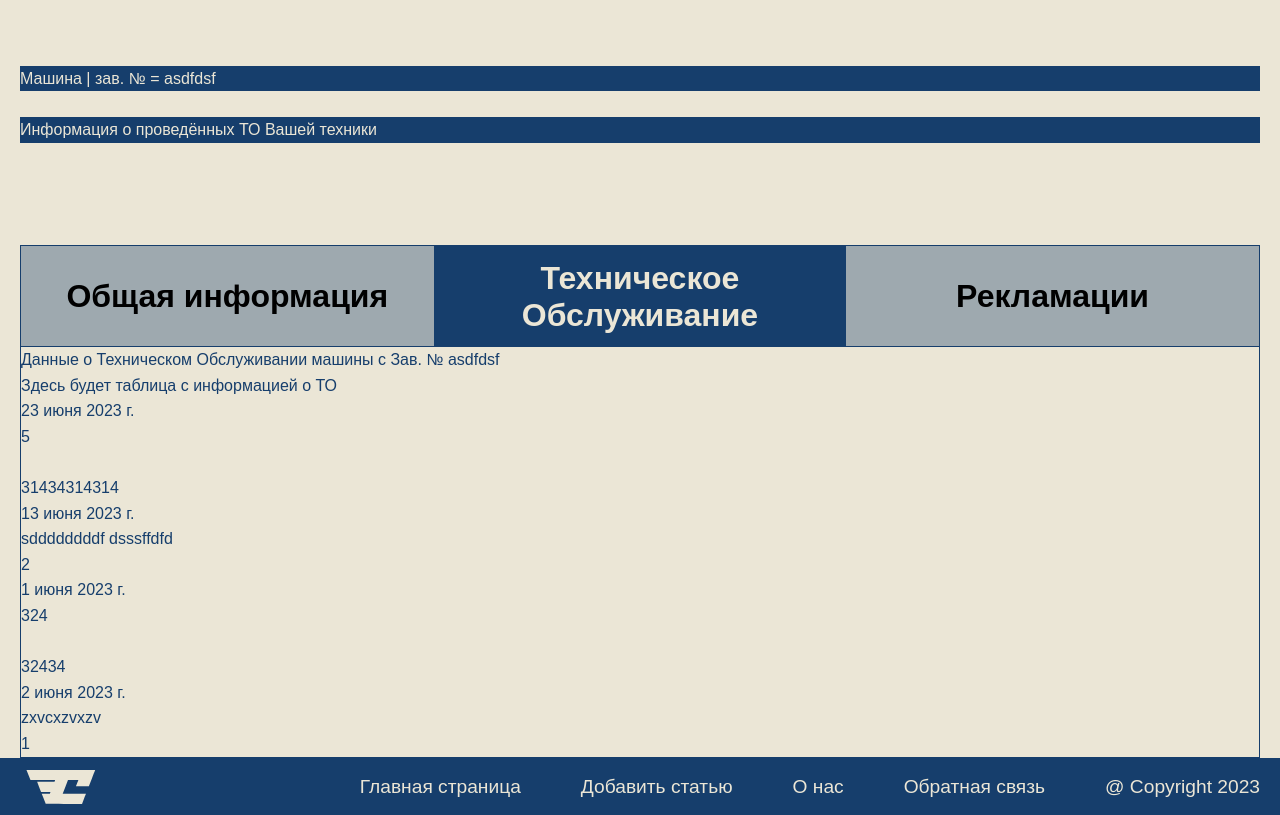
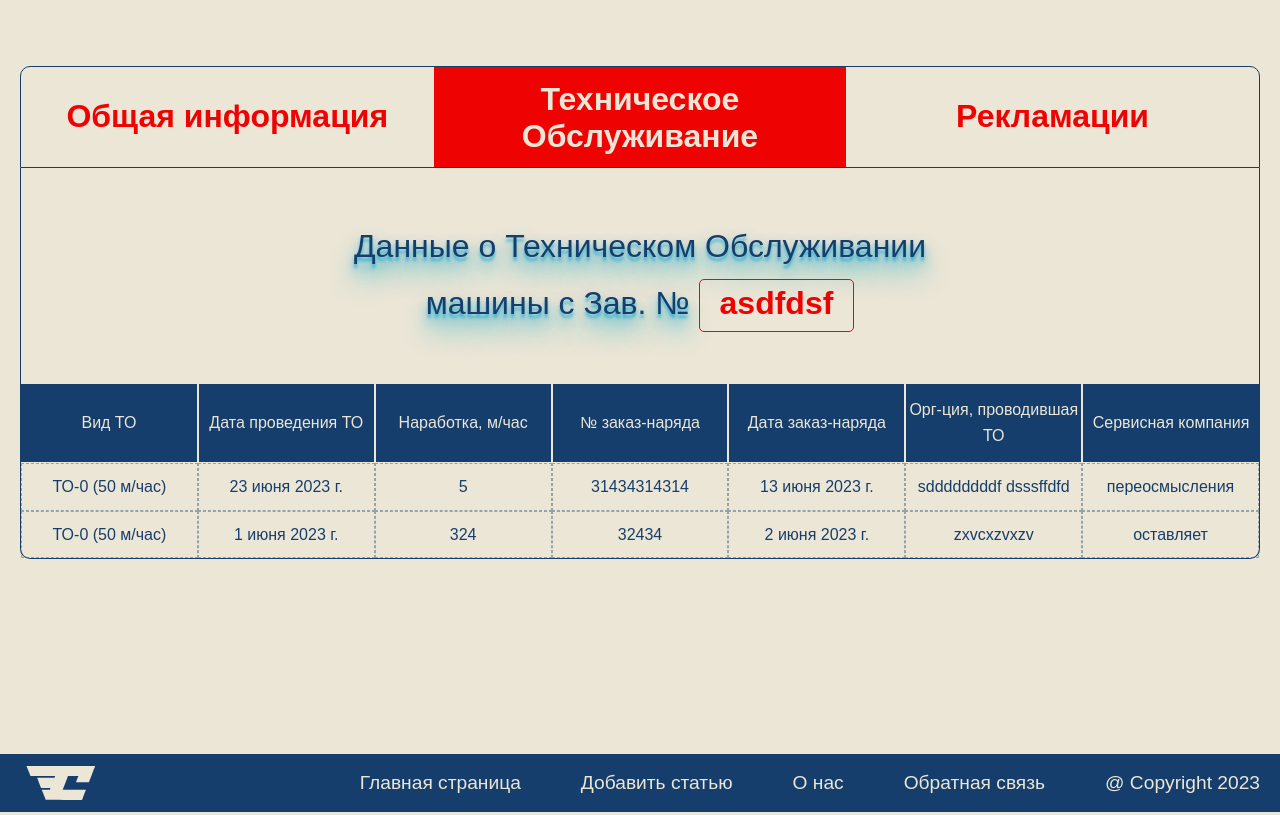
Before and after one commit to Gaidysheff/SILANT, a Django app: page /machine/2/ in a window 1280 px wide, after a click on "Техническое Обслуживание". Shown: the part 90-905 px from the top of the page. Run offline with Django 4.2, Linux system fonts and the light colour scheme; data comes from the database, SQL or seed files in the repository; some web fonts are replaced.

Commit message:
Tab#2 is drafted

```diff
--- a/silant/crm_app/static/crm_app/css/styles.css
+++ b/silant/crm_app/static/crm_app/css/styles.css
@@ -493,8 +493,10 @@ iframe {
 .tab {
   overflow: hidden;
   border: 1px solid #163e6c;
-  background-color: rgba(22, 61, 106, 0.2);
+  /* background-color: rgba(22, 61, 106, 0.2); */
   width: 100%;
+  border-top-right-radius: 10px;
+  border-top-left-radius: 10px;
 }
 
 .tab button {
@@ -508,16 +510,19 @@ iframe {
   outline: none;
   cursor: pointer;
   padding: 14px 16px;
+  color: #ee0202;
   transition: 0.3s;
 }
 
 .tab button:hover {
-  background-color: #163e6c;
+  /* background-color: #163e6c; */
+  background-color: #ee0202;
   color: #ebe6d6;
 }
 
 .tab button.active {
-  background-color: #163e6c;
+  /* background-color: #163e6c; */
+  background-color: #ee0202;
   color: #ebe6d6;
 }
 
@@ -525,17 +530,59 @@ iframe {
   display: none;
   /* padding: 10px 0; */
   border: 1px solid #163e6c;
+  border-bottom-right-radius: 10px;
+  border-bottom-left-radius: 10px;
   border-top: none;
+  margin-bottom: 50px;
 }
 /* _____________ Table in the Tabs Content ________________ */
 
-.tab__grid-head {
+.subtitle_in_tabs {
+  font-size: 2rem;
+  line-height: 1.8;
+  padding: 50px 20px;
+  text-shadow: 0px 4px 3px rgba(9, 164, 211, 0.623),
+    0px 8px 13px rgba(6, 151, 199, 0.59),
+    0px 18px 23px rgba(10, 187, 211, 0.671);
+  text-align: center;
+}
+
+.subtitle_in_tabs span {
+  font-size: 2rem;
+  font-weight: bolder;
+  color: #ee0202;
+  border: 1px solid red;
+  padding: 5px 20px 10px 20px;
+  border-radius: 5px;
+  text-shadow: none;
+}
+
+.tab2__grid-head {
+  display: grid;
+  grid-template-columns: repeat(7, 1fr);
+  grid-template-rows: 80px;
+}
+
+.tab2__grid {
+  display: grid;
+  grid-template-columns: repeat(7, 1fr);
+  grid-template-rows: repeat(auto, 30px);
+}
+
+.tab3__grid-head {
   display: grid;
   grid-template-columns: repeat(8, 1fr);
   grid-template-rows: 80px;
 }
 
-.tab__col-head {
+.tab3__grid {
+  display: grid;
+  grid-template-columns: repeat(8, 1fr);
+  grid-template-rows: repeat(auto, 30px);
+}
+
+.tab3__col-head,
+.tab2__col-head {
   background: #163e6c;
   color: #ebe6d6;
   padding: 10px 0;
@@ -547,49 +594,25 @@ iframe {
   border: 1px solid #ebe6d6;
 }
 
-.tab__grid {
-  display: grid;
-  grid-template-columns: repeat(8, 1fr);
-  grid-template-rows: repeat(auto, 30px);
+.tab3__col-head:first-child,
+.tab2__col-head:first-child {
+  border-left: none;
 }
 
-.tab__col {
-  padding: 10px 0;
+.tab3__col-head:last-child,
+.tab2__col-head:last-child {
+  border-right: none;
+}
+
+.tab3__col,
+.tab2__col {
+  padding: 10px 5px;
   text-align: center;
   border: 1px solid #ebe6d6;
   text-overflow: ellipsis;
   white-space: nowrap;
   overflow: hidden;
   border: 1px dashed rgba(22, 62, 108, 0.4);
-}
-
-.tab__list {
-  display: flex;
-}
-.tab__row {
-  width: 100%;
-}
-.tab_head {
-  min-height: 70px;
-  background: #163e6c;
-  color: #ebe6d6;
-  display: flex;
-  justify-content: center;
-  align-items: center;
-  text-align: center;
-  border: 1px solid #ebe6d6;
-}
-
-.tab_field {
-  height: 70px;
-  /* background: rgb(153, 207, 255); */
-  border: 1px dashed rgba(22, 62, 108, 0.4);
-  display: flex;
-  justify-content: center;
-  align-items: center;
-  text-align: center;
-  overflow: clip;
-  /* overflow: ellipsis; */
 }
 
 /* =================== Search Form ======================== */
--- a/silant/crm_app/templates/crm_app/machine.html
+++ b/silant/crm_app/templates/crm_app/machine.html
@@ -3,16 +3,8 @@
 {% block content %}
 
 <div class="container">
-  <h1>{{ title }}</h1>
-  <br />
-  <h1>Информация о проведённых ТО Вашей техники</h1>
-  <br />
-  <br />
-  <br />
-  <br />
-
   <!------------------- Tab links ------------------->
-  <div class="tab head">
+  <div class="tab">
     <button
       class="tablinks"
       onclick="openTable(event, 'General_Info')"
@@ -30,10 +22,10 @@
 
   <!------------------- Tab content ------------------->
   <div id="General_Info" class="tabcontent">
-    <h3>
+    <div class="subtitle_in_tabs">
       Общая информация о машине с Зав. №
       <span>{{ machine.serialNumber}}</span>
-    </h3>
+    </div>
 
     <div class="search">
       <div class="search__set">
@@ -150,45 +142,59 @@
   </div>
 
   <div id="Maintenance" class="tabcontent">
-    <h3>
-      Данные о Техническом Обслуживании машины с Зав. №
+    <div class="subtitle_in_tabs">
+      Данные о Техническом Обслуживании <br />
+      машины с Зав. №
       <span>{{ machine.serialNumber}}</span>
-    </h3>
-    <p>
-      Здесь будет таблица с информацией о ТО {% for m in maintenance %}
-      <br />{{ m.maintenanceDate }} <br />{{ m.operatingTime }} <br /><br />
-      {{m.workOrder }} <br />{{ m.workOrderDate }} <br />{{ m.executor }}
-      <br />{{m.serviceCompany_id }} {% endfor %}
-    </p>
+    </div>
+
+    <div class="tab2__grid-head">
+      <div class="tab2__col-head">Вид ТО</div>
+      <div class="tab2__col-head">Дата проведения ТО</div>
+      <div class="tab2__col-head">Наработка, м/час</div>
+      <div class="tab2__col-head">№ заказ-наряда</div>
+      <div class="tab2__col-head">Дата заказ-наряда</div>
+      <div class="tab2__col-head">Орг-ция, проводившая ТО</div>
+      <div class="tab2__col-head">Сервисная компания</div>
+    </div>
+    {% for m in maintenance %}
+    <div class="tab2__grid">
+      <div class="tab2__col">{{m.type}}</div>
+      <div class="tab2__col">{{m.maintenanceDate}}</div>
+      <div class="tab2__col">{{m.operatingTime}}</div>
+      <div class="tab2__col">{{m.workOrder}}</div>
+      <div class="tab2__col">{{m.workOrderDate}}</div>
+      <div class="tab2__col">{{m.executor}}</div>
+      <div class="tab2__col">{{m.serviceCompany}}</div>
+    </div>
+    {% endfor %}
   </div>
 
   <div id="Claims" class="tabcontent">
-    <h3>
+    <div class="subtitle_in_tabs">
       Рекламации о машине с Зав. №
       <span>{{ machine.serialNumber}}</span>
-    </h3>
-
-    <div class="tab__grid-head">
-      <div class="tab__col-head">Дата отказа</div>
-      <div class="tab__col-head">Наработка, м/час</div>
-      <div class="tab__col-head">Узел отказа</div>
-      <div class="tab__col-head">Описание отказа</div>
-      <div class="tab__col-head">Используемые запасные части</div>
-      <div class="tab__col-head">Дата восстановления</div>
-      <div class="tab__col-head">Время простоя техники</div>
-      <div class="tab__col-head">Сервисная компания</div>
     </div>
-
+    <div class="tab3__grid-head">
+      <div class="tab3__col-head">Дата отказа</div>
+      <div class="tab3__col-head">Наработка, м/час</div>
+      <div class="tab3__col-head">Узел отказа</div>
+      <div class="tab3__col-head">Описание отказа</div>
+      <div class="tab3__col-head">Используемые запасные части</div>
+      <div class="tab3__col-head">Дата восстановления</div>
+      <div class="tab3__col-head">Время простоя техники</div>
+      <div class="tab3__col-head">Сервисная компания</div>
+    </div>
     {% for c in claims %}
-    <div class="tab__grid">
-      <div class="tab__col">{{c.breakdownDate}}</div>
-      <div class="tab__col">{{c.operatingTime}}</div>
-      <div class="tab__col">{{c.breakdownDescription}}</div>
-      <div class="tab__col">{{c.usedSpareParts}}</div>
-      <div class="tab__col">{{c.usedSpareParts}}</div>
-      <div class="tab__col">{{c.recoverDate}}</div>
-      <div class="tab__col">{{c.downtime}}</div>
-      <div class="tab__col">{{c.serviceCompany}}</div>
+    <div class="tab3__grid">
+      <div class="tab3__col">{{c.breakdownDate}}</div>
+      <div class="tab3__col">{{c.operatingTime}}</div>
+      <div class="tab3__col">{{c.breakdownDescription}}</div>
+      <div class="tab3__col">{{c.usedSpareParts}}</div>
+      <div class="tab3__col">{{c.usedSpareParts}}</div>
+      <div class="tab3__col">{{c.recoverDate}}</div>
+      <div class="tab3__col">{{c.downtime}}</div>
+      <div class="tab3__col">{{c.serviceCompany}}</div>
     </div>
     {% endfor %}
   </div>
--- a/silant/crm_app/views.py
+++ b/silant/crm_app/views.py
@@ -69,8 +69,8 @@ def search_machine(request):
 
 def show_machine(request, machine_id):
     machine = get_object_or_404(Machine, pk=machine_id)
+    claims = Claims.objects.filter(machine_id=machine_id)
     maintenance = Maintenance.objects.filter(machine_id=machine_id)
-    claims = Claims.objects.filter(machine_id=machine_id)
 
     context = {
         'machine': machine,
```
Also changed, not shown: other parts of silant/crm_app/static/crm_app/css/styles.css (+86 -11 lines).
